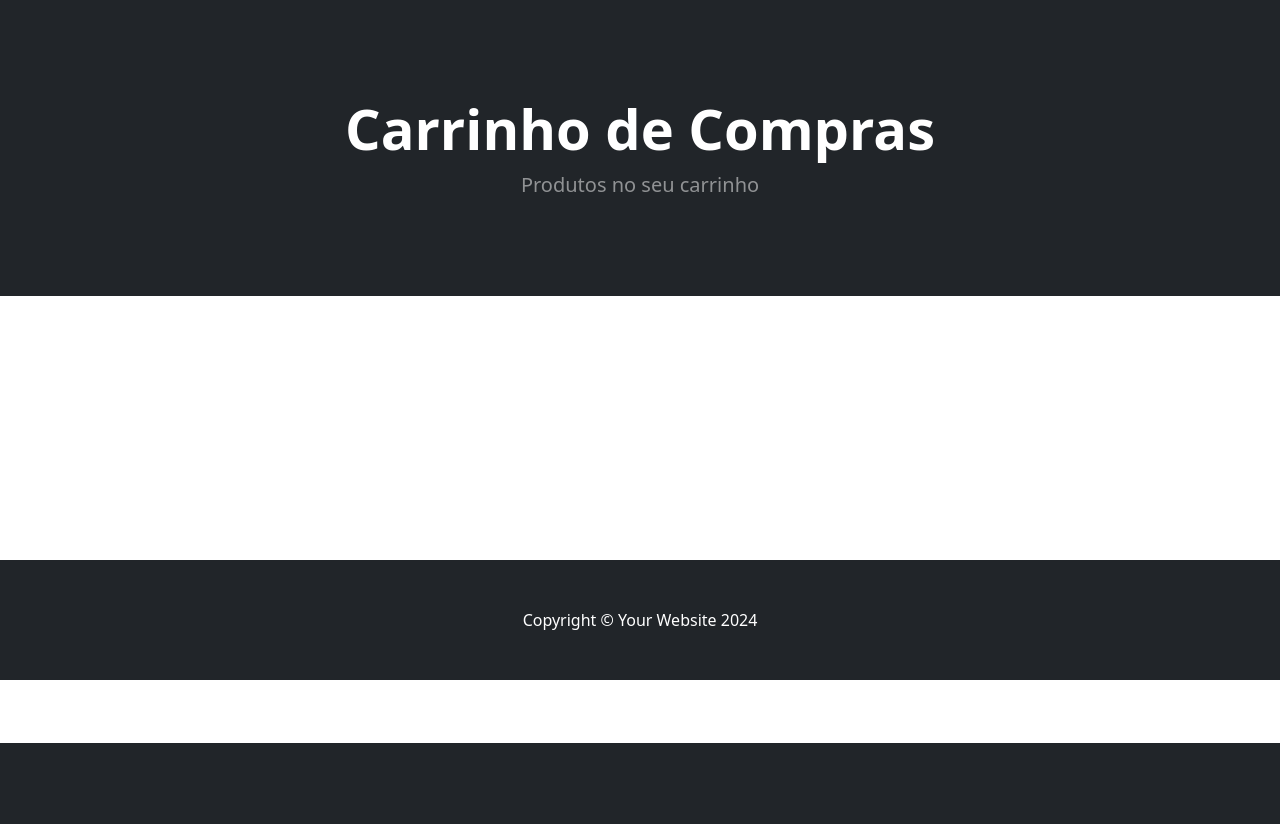
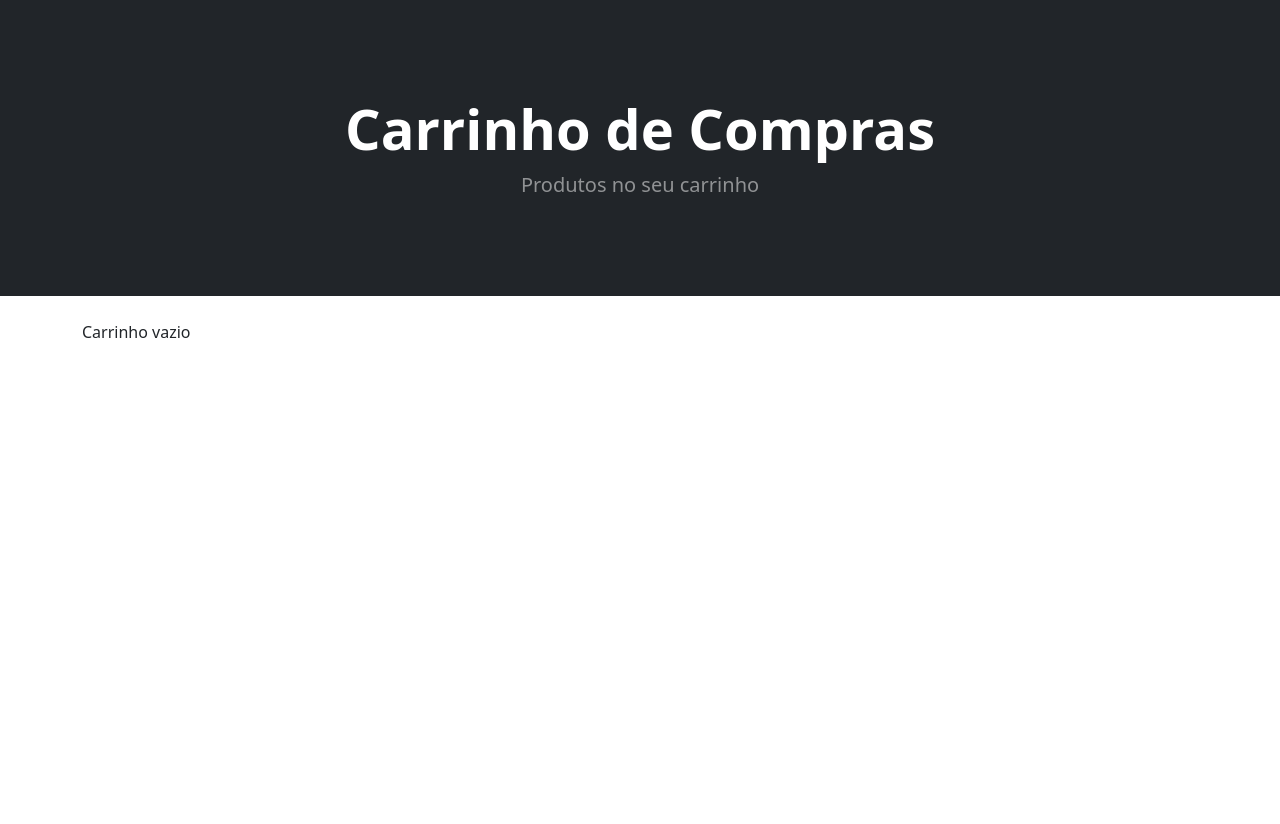
Before and after one commit to samuelwerneck/cafe, a Django app: page /carrinho/ in a window 1280 px wide. Shown: the part 57-881 px from the top of the page. Before the commit the page ends 800 px from the top, so only its background shows below. Run offline with Django 5.2, Linux system fonts and the light colour scheme; some libraries are stand-ins or nearby versions.

Commit message:
Implementando funções do carrinho: adicionar, atualizar e remover itens

```diff
--- a/carrinho/carrinho.py
+++ b/carrinho/carrinho.py
@@ -1,3 +1,5 @@
+from store.models import Produto
+
 
 class Carrinho():
 	def __init__(self, request):
@@ -13,3 +15,51 @@ class Carrinho():
 
 		# Garante que o carrinho esta disponivel em todas as paginas do site
 		self.carrinho = carrinho
+
+	def add(self, produto, quantidade):
+		produto_id = str(produto.id)
+		produto_qtde = str(quantidade)
+
+		if produto_id in self.carrinho:
+			pass
+		else:
+			#self.carrinho[produto_id] = {'Preço :': str(produto.preco)}
+			self.carrinho[produto_id] = int(produto_qtde)
+
+		self.session.modified = True
+
+	def __len__(self):
+		return len(self.carrinho)
+
+	def get_produtos(self):
+		# Obtem os IDs do carrinho
+		produto_ids = self.carrinho.keys()
+		# Usa os ids pra buscar os produtos no banco
+		produtos = Produto.objects.filter(id__in=produto_ids)
+
+
+		return produtos
+
+	def get_quantidades(self):
+		quantidades = self.carrinho
+		return quantidades
+
+	def atualizar(self, produto, quantidade):
+		produto_id = str(produto)
+		produto_quantidade = int(quantidade)
+
+		meucarrinho = self.carrinho
+		meucarrinho[produto_id] = produto_quantidade
+
+		self.session.modified = True
+
+		mudanca = self.carrinho
+		return mudanca
+
+	def delete (self, produto):
+		produto_id = str(produto)
+		# Deleta do dicionario/carrinho
+		if produto_id in self.carrinho:
+			del self.carrinho[produto_id]
+
+		self.session.modified = True
--- a/carrinho/templates/carrinho_resumo.html
+++ b/carrinho/templates/carrinho_resumo.html
@@ -10,7 +10,136 @@
                 </div>
             </div>
         </header>
+        <br/>
+        <div class="container">
+        {% if carrinho_produtos %}
+
+
+            {% for produto in carrinho_produtos %}
+
+                <div class="card mb-3">
+                    <div class="row g-0">
+                    <div class="col-md-4">
+                        <img src="{{ produto.imagem.url }}" class="img-fluid rounded-start" alt="...">
+                    </div>
+                    <div class="col-md-8">
+                        <div class="card-body">
+                        <center>
+                        <h5 class="card-title">{{ produto.nome }}</h5>
+                        <p class="card-text justified">{{ produto.descricao }}</p>
+
+                        R$ {{ produto.preco }}
+
+                            <br/><br/>
+
+                            <div class="row justify-content-center">
+                                <div class="col-md-2">Quantidade:</div>
+                                  <div class="col-md-2">
+                                    <select class="form-select form-select-sm" id="select{{produto.id}}">
+                                        {% for key, value in quantidades.items %}
+                                            {% if key == produto.id|slugify %}
+                                            <option selected>{{ value }}</option>
+                                            {% endif %}
+                                        {% endfor%}
+
+                                      <option value="1">1</option>
+                                      <option value="2">2</option>
+                                      <option value="3">3</option>
+                                      <option value="3">4</option>
+                                      <option value="3">5</option>
+                                    </select>
+                                  </div>
+                              </div>
+                              <br/><br/>
+
+
+                            <a href="{% url 'home' %}" class="btn btn-secondary">Início</a>
+
+                            <button type="button" data-index="{{ produto.id }}" class="btn btn-secondary atualiza-carrinho">Atualizar</button>
+                            <button type="button" data-index="{{ produto.id }}" class="btn btn-danger deleta-item">Remover</button>
+
+
+                        </center>
+                        </div>
+                    </div>
+                    </div>
+                </div>
+
+            {% endfor %}
+
+        {% else %}
+                Carrinho vazio
+                <br/><br/><br/><br/><br/><br/><br/><br/><br/><br/><br/>
+        {% endif %}
+
+        </div>
 
 <br/><br/><br/><br/><br/><br/><br/><br/><br/><br/><br/>
 
+<script>
+// Atualiza o Carrinho
+$(document).on('click', '.atualiza-carrinho', function(e){
+  e.preventDefault();
+  // Obter o id do item no carrinho
+  var itemid = $(this).data('index');
+
+  $.ajax({
+    type: 'POST',
+    url: '{% url "carrinho_update" %}',
+    data: {
+      produto_id: $(this).data('index'),
+      produto_qtde: $('#select' + itemid + ' option:selected').text(),
+      csrfmiddlewaretoken: '{{ csrf_token }}',
+      action: 'post'
+    },
+
+    success: function(json){
+      //console.log(json)
+      //document.getElementById('carrinho_numero').textContent = json.qtde
+      location.reload();
+    },
+
+    error: function(xhr, errmsg, err){
+
+    }
+
+  });
+
+})
+
+
+// Deleta item do Carrinho
+$(document).on('click', '.deleta-item', function(e){
+  e.preventDefault();
+  // Obter o id do item no carrinho
+  //var itemid = $(this).data('index');
+
+  $.ajax({
+    type: 'POST',
+    url: '{% url "carrinho_delete" %}',
+    data: {
+      produto_id: $(this).data('index'),
+      csrfmiddlewaretoken: '{{ csrf_token }}',
+      action: 'post'
+    },
+
+    success: function(json){
+      //console.log(json)
+      //document.getElementById('carrinho_numero').textContent = json.qtde
+      location.reload();
+    },
+
+    error: function(xhr, errmsg, err){
+
+    }
+
+  });
+
+})
+
+
+
+
+</script>
+
 {% endblock %}
--- a/carrinho/views.py
+++ b/carrinho/views.py
@@ -1,13 +1,60 @@
-from django.shortcuts import render
+from django.shortcuts import render, get_object_or_404
+from .carrinho import Carrinho
+from store.models import Produto
+from django.http import JsonResponse
 
 def carrinho_resumo(request):
-	return render(request, "carrinho_resumo.html", {})
+	# Obtem o carrinho
+	carrinho = Carrinho(request)
+	carrinho_produtos = carrinho.get_produtos
+	quantidades = carrinho.get_quantidades
+	return render(request, "carrinho_resumo.html", {"carrinho_produtos":carrinho_produtos, "quantidades":quantidades})
 
 def carrinho_add(request):
-	pass
+	# Obtem o Carrinho
+	carrinho = Carrinho(request)
+	# Teste do POST
+	if request.POST.get('action') == 'post':
+		# Obtem os produtos no carrinho
+		produto_id = int(request.POST.get('produto_id'))
+		produto_quantidade = int(request.POST.get('produto_qtde'))
+
+
+		produto = get_object_or_404(Produto, id=produto_id)
+
+		# Salva para a sessao
+		carrinho.add(produto=produto, quantidade=produto_quantidade)
+
+		# Obtem a quantidade de itens no carrinho
+		carrinho_quantidade = carrinho.__len__()
+
+		# Retorna a resposta
+		# resposta = JsonResponse({'Nome do Produto: ': produto.nome})
+		resposta = JsonResponse({'qtde': carrinho_quantidade})
+		return resposta
+
 
 def carrinho_delete(request):
-	pass
+	carrinho = Carrinho(request)
+	if request.POST.get('action') == 'post':
+		# Obtem os produtos no carrinho
+		produto_id = int(request.POST.get('produto_id'))
+		# Chama a função deletar no carrinho
+		carrinho.delete(produto=produto_id)
+
+		resposta = JsonResponse({'produto':produto_id})
+		return resposta
+
+
 
 def carrinho_update(request):
-	pass
+	carrinho = Carrinho(request)
+	if request.POST.get('action') == 'post':
+		# Obtem os produtos no carrinho
+		produto_id = int(request.POST.get('produto_id'))
+		produto_quantidade = int(request.POST.get('produto_qtde'))
+
+		carrinho.atualizar(produto=produto_id, quantidade=produto_quantidade)
+
+		resposta = JsonResponse({'qtde':produto_quantidade})
+		return resposta
--- a/store/templates/base.html
+++ b/store/templates/base.html
@@ -14,6 +14,7 @@
         <link href="https://cdn.jsdelivr.net/npm/bootstrap-icons@1.5.0/font/bootstrap-icons.css" rel="stylesheet" />
         <!-- Core theme CSS (includes Bootstrap)-->
         <link href="{% static 'css/styles.css' %}" rel="stylesheet" />
+        <script src="https://code.jquery.com/jquery-3.7.1.min.js" integrity="sha256-/JqT3SQfawRcv/BIHPThkBvs0OEvtFFmqPF/lYI/Cxo=" crossorigin="anonymous"></script>
     </head>
     <body>
         {% include 'navbar.html' %}
@@ -39,6 +40,7 @@
         <!-- Bootstrap core JS-->
         <script src="https://cdn.jsdelivr.net/npm/bootstrap@5.2.3/dist/js/bootstrap.bundle.min.js"></script>
         <!-- Core theme JS-->
-        <script src="{static 'js/scripts.js'}"></script>
+        <!-- Linha abaixo comentada - Gerando erros -->
+        <!-- <script src="{static 'js/scripts.js'}"></script> -->
     </body>
 </html>
--- a/store/templates/navbar.html
+++ b/store/templates/navbar.html
@@ -32,7 +32,7 @@
                         <a href="{% url 'carrinho_resumo' %}" class="btn btn-outline-dark">
                             <i class="bi-cart-fill me-1"></i>
                             Carrinho
-                            <span class="badge bg-dark text-white ms-1 rounded-pill">0</span>
+                            <span class="badge bg-dark text-white ms-1 rounded-pill" id="carrinho_numero">{{ carrinho|length }}</span>
                         </a>
                     </form>
                 </div>
```
Also changed, not shown: historico.txt (+7 -1 lines), store/templates/produtos.html (+54 -1 lines), 1 other file.
